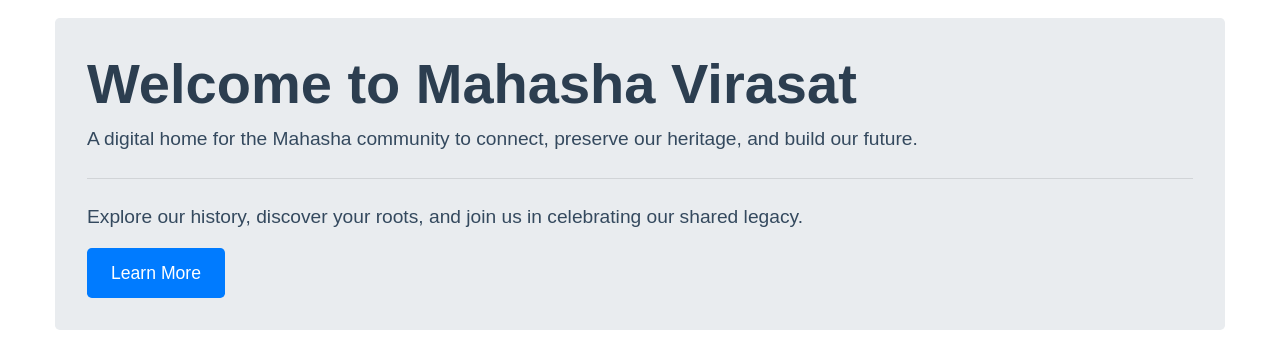
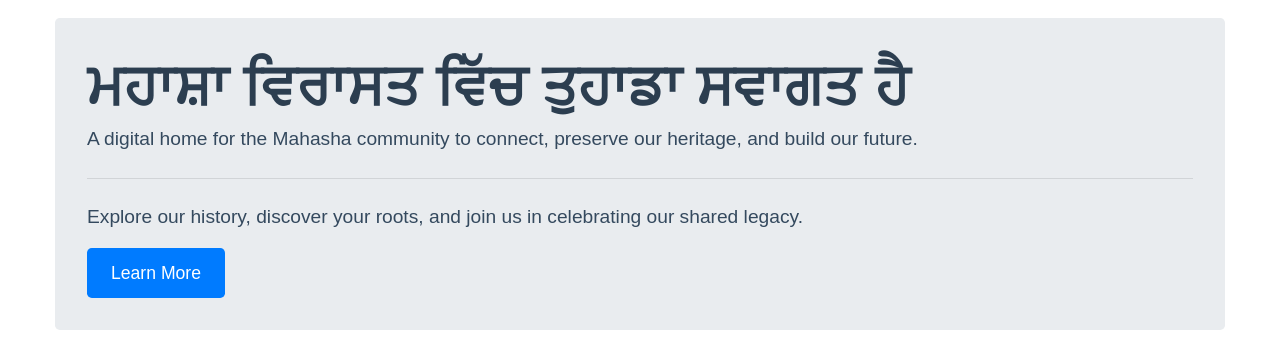
Before and after one commit to JaihoDigital/mahasha_virasat, a Flask app: page / in a window 1280 px wide. Shown: the part 62-420 px from the top of the page. Run offline with Flask 3, Linux system fonts and the light colour scheme; some libraries are stand-ins or nearby versions.

Commit message:
change in heading

```diff
--- a/templates/index.html
+++ b/templates/index.html
@@ -4,7 +4,7 @@
 
 {% block content %}
     <div class="jumbotron">
-        <h1 class="display-4">Welcome to Mahasha Virasat</h1>
+        <h1 class="display-4">ਮਹਾਸ਼ਾ ਵਿਰਾਸਤ ਵਿੱਚ ਤੁਹਾਡਾ ਸਵਾਗਤ ਹੈ</h1>
         <p class="lead">A digital home for the Mahasha community to connect, preserve our heritage, and build our future.</p>
         <hr class="my-4">
         <p>Explore our history, discover your roots, and join us in celebrating our shared legacy.</p>
```
